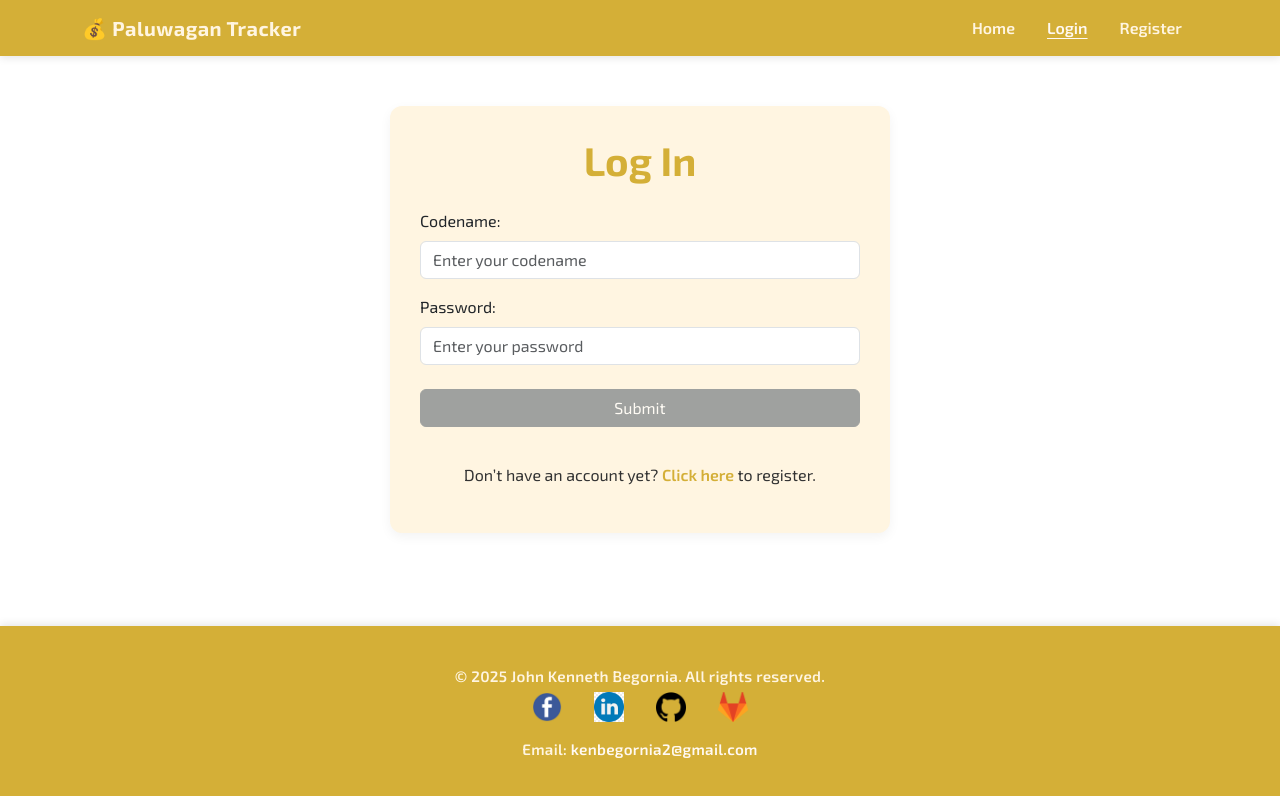
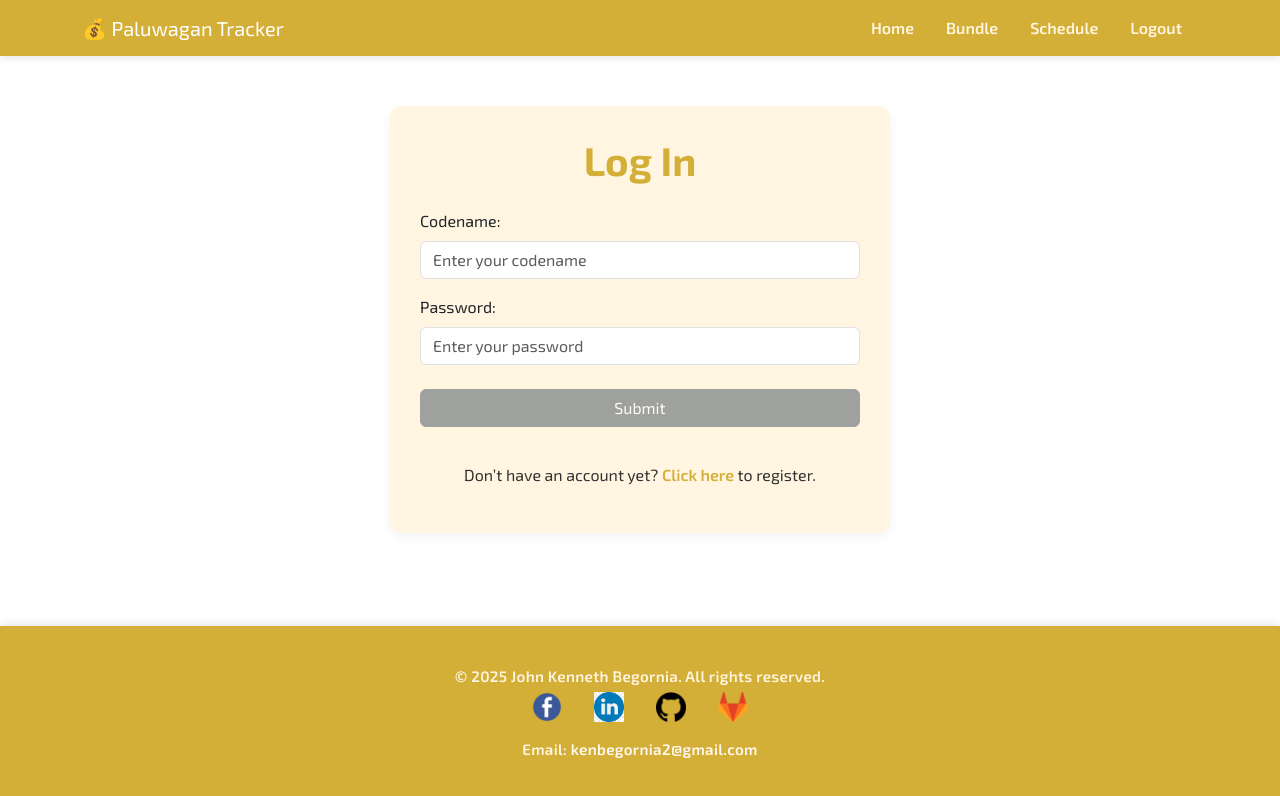
Before and after one commit to kenbeg26/paluwagan-app, a React (Create React App) app: page /login in a window 1280 px wide. Shown: the top 796 px of the page. Built offline with nearby package versions, Linux system fonts and the light colour scheme; a web font is replaced by a local one; what notyf would draw is missing.

Commit message:
chat icon remove

```diff
--- a/src/components/AppNavbar.js
+++ b/src/components/AppNavbar.js
@@ -2,7 +2,6 @@ import { useContext } from "react";
 import { NavLink } from "react-router-dom";
 import { Container, Navbar, Nav } from "react-bootstrap";
 import UserContext from "../context/UserContext";
-import { ChatDots } from "react-bootstrap-icons";
 import "../index.css";
 
 export default function AppNavbar() {
@@ -12,80 +11,34 @@ export default function AppNavbar() {
   const isActive = user.isActive;
 
   return (
-    <Navbar expand="lg" className="custom-navbar" variant="dark">
+    <Navbar
+      expand="lg"
+      className="custom-navbar navbar-dark"
+      variant="dark"
+    >
       <Container>
-        <Navbar.Brand as={NavLink} to="/" className="navbar-brand-custom">
+        <Navbar.Brand as={NavLink} to="/">
           💰 Paluwagan Tracker
         </Navbar.Brand>
 
-        {/* Toggle button for small screens */}
         <Navbar.Toggle aria-controls="basic-navbar-nav" />
-
         <Navbar.Collapse id="basic-navbar-nav">
           <Nav className="ms-auto">
-            <Nav.Link as={NavLink} to="/" end>
-              Home
-            </Nav.Link>
+            <Nav.Link as={NavLink} to="/">Home</Nav.Link>
 
-            {isLoggedIn && (
-              <>
-                {isAdmin ? (
-                  <>
-                    <Nav.Link as={NavLink} to="/adminDashboard">
-                      Admin Dashboard
-                    </Nav.Link>
-                    <Nav.Link as={NavLink} to="/products">
-                      Bundle
-                    </Nav.Link>
-                  </>
-                ) : (
-                  <Nav.Link as={NavLink} to="/products">
-                    Bundle
-                  </Nav.Link>
-                )}
-              </>
+            {user?.isAdmin && (
+              <Nav.Link as={NavLink} to="/admin">Admin Dashboard</Nav.Link>
             )}
 
             {isLoggedIn && isActive && (
-              <Nav.Link as={NavLink} to="/schedule">
-                Schedule
-              </Nav.Link>
+              <Nav.Link as={NavLink} to="/chat">Chat</Nav.Link>
             )}
 
-            {isLoggedIn ? (
-              <Nav.Link as={NavLink} to="/logout">
-                Logout
-              </Nav.Link>
-            ) : (
-              <>
-                <Nav.Link as={NavLink} to="/login">
-                  Login
-                </Nav.Link>
-                <Nav.Link as={NavLink} to="/register">
-                  Register
-                </Nav.Link>
-              </>
-            )}
+            <Nav.Link as={NavLink} to="/bundle">Bundle</Nav.Link>
+            <Nav.Link as={NavLink} to="/schedule">Schedule</Nav.Link>
+            <Nav.Link as={NavLink} to="/logout">Logout</Nav.Link>
           </Nav>
         </Navbar.Collapse>
-
-        {/* Chat icon always visible separately */}
-        {isLoggedIn && isActive && (
-          <Nav className="chat-floating-btn d-lg-none">
-            <Nav.Link as={NavLink} to="/chat" title="Chat">
-              <ChatDots size={28} />
-            </Nav.Link>
-          </Nav>
-        )}
-
-        {/* Large screen inline chat icon */}
-        {isLoggedIn && isActive && (
-          <Nav className="ms-auto d-none d-lg-flex align-items-center me-2">
-            <Nav.Link as={NavLink} to="/chat" title="Chat">
-              <ChatDots size={24} />
-            </Nav.Link>
-          </Nav>
-        )}
       </Container>
     </Navbar>
   );
--- a/src/index.css
+++ b/src/index.css
@@ -759,8 +759,8 @@ body {
   font-weight: 700;
   color: #FFF5E1 !important;
   /* Cream text */
-  font-size: 1.3rem;
-  letter-spacing: 0.5px;
+  font-size: 1rem;
+  letter-spacing: 0px;
 }
 
 .navbar-brand-custom:hover {
@@ -867,19 +867,31 @@ body,
   padding: 15px 0;
 }
 
+/* 🔧 Position the chat icon beside toggle on small screens */
 .chat-floating-btn {
   position: absolute;
-  right: 1rem;
   top: 50%;
+  right: 4.2rem;
+  /* gives space between icon and toggle */
   transform: translateY(-50%);
   z-index: 1050;
+  transition: top 0.3s ease;
+  /* smooth move when menu opens */
 }
 
+/* When navbar expands (menu open), move the chat icon down */
+.navbar-collapse.show~.chat-floating-btn {
+  top: calc(100% + 10px);
+  /* push icon below navbar */
+  transform: none;
+}
+
+/* Normal position on large screens */
 @media (min-width: 992px) {
-
-  /* Remove floating effect on large screens, will stay inline */
   .chat-floating-btn {
     position: static;
     transform: none;
+    right: 0;
+    top: auto;
   }
 }
```
